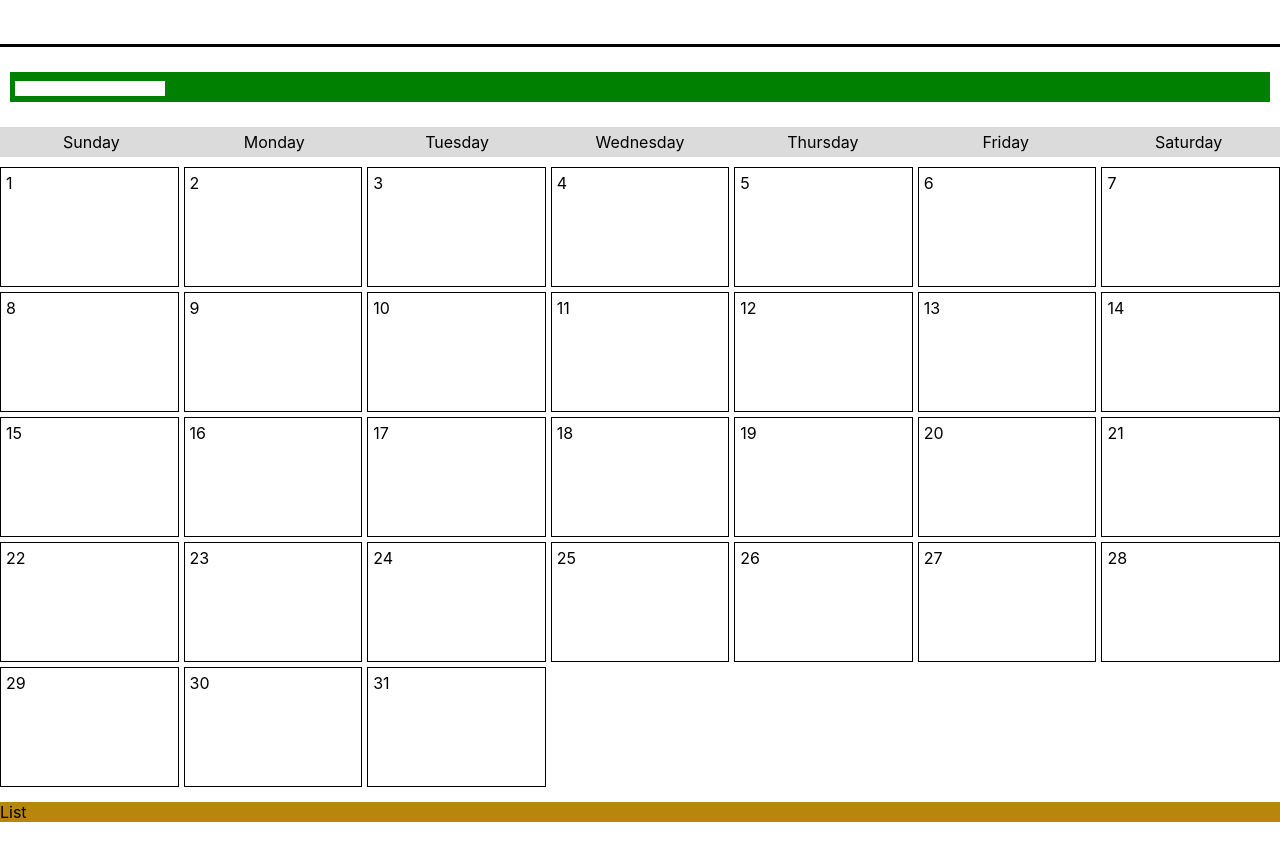
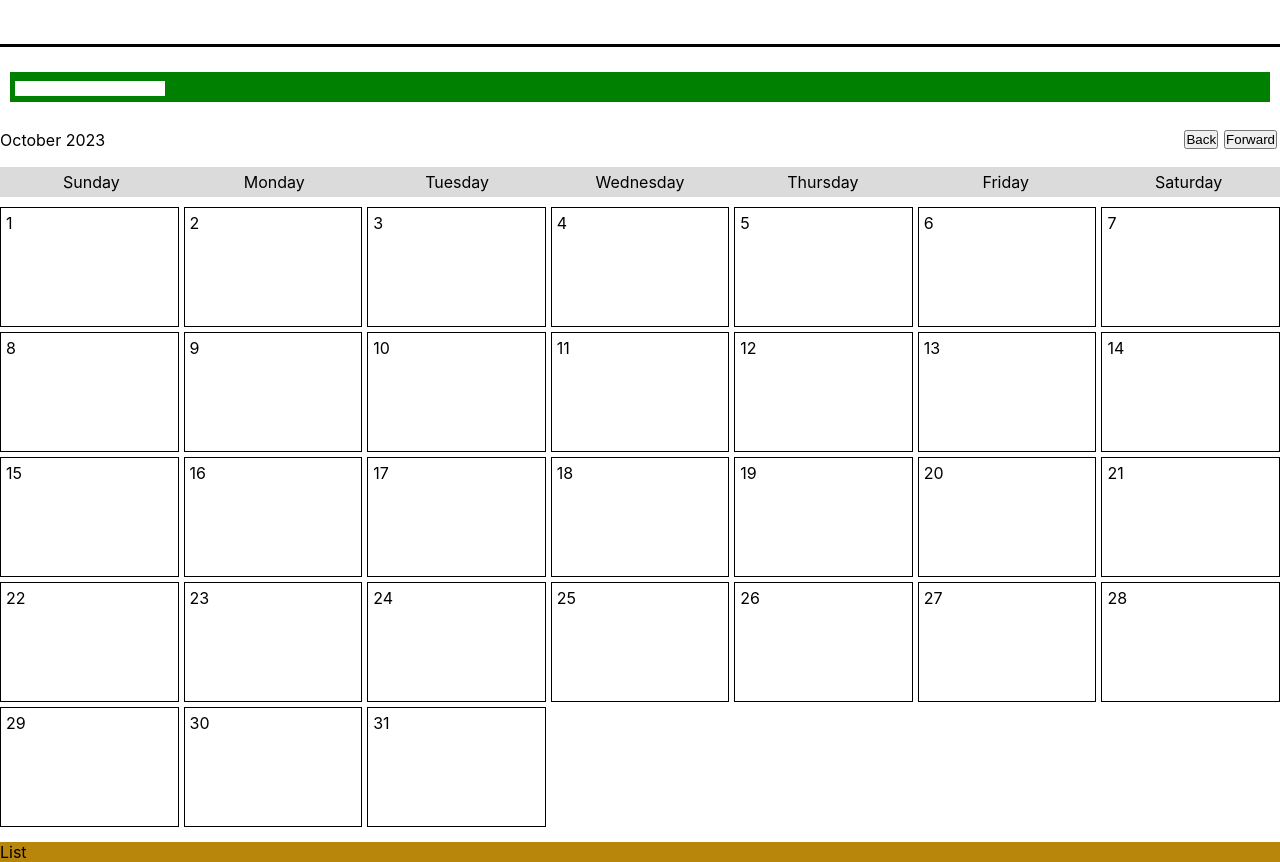
Before and after one commit to MeetYourCreator/reactjs-common-components, a React (Create React App) app: page / in a window 1280 px wide. Shown: the part 1580-2442 px from the top of the page. Before the commit the page ends 2402 px from the top, so only its background shows below. Built offline with nearby package versions, Linux system fonts and the light colour scheme.

Commit message:
create Header for calendar

```diff
--- a/src/components/DatePicker/DatePicker.tsx
+++ b/src/components/DatePicker/DatePicker.tsx
@@ -1,5 +1,7 @@
 import { useState, useEffect } from 'react';
 import { Day } from './Day';
+import { Header } from './Header';
+import { useBoolean } from '../useBoolean';
 import { DatePickerProps } from './types';
 import './styles.css';
 
@@ -12,6 +14,8 @@ export const DatePicker = () => {
   const [nav, setNav] = useState<any>([]);
   const [days, setDays] = useState<Array<any>>([]);
   const [dateDisplay, setDateDisplay] = useState<string>('');
+
+  const { setIsTrue } = useBoolean();
 
   const weekdays = [
     'Sunday',
@@ -48,16 +52,6 @@ export const DatePicker = () => {
       `${date.toLocaleDateString('en-us', { month: 'long' })} ${year}`
     );
 
-    const weekdays = [
-      'Sunday',
-      'Monday',
-      'Tuesday',
-      'Wednesday',
-      'Thursday',
-      'Friday',
-      'Saturday',
-    ];
-
     const paddingDays = weekdays.indexOf(dateString.split(', ')[0]);
 
     const daysArray = [];
@@ -83,6 +77,7 @@ export const DatePicker = () => {
 
   return (
     <>
+      <Header dateDisplay={dateDisplay} />
       <header className="calendarHeader">
         {weekdays.map((weekday) => {
           return <div>{weekday}</div>;
--- /dev/null
+++ b/src/components/DatePicker/Header.tsx
@@ -0,0 +1,15 @@
+import { useState } from 'react';
+import { HeaderProps } from './types';
+import './styles.css';
+
+export const Header = ({ dateDisplay }: HeaderProps) => {
+  return (
+    <header className="headerContainer">
+      <div>{dateDisplay}</div>
+      <div className="buttonContainer">
+        <button className="button">Back</button>
+        <button className="button">Forward</button>
+      </div>
+    </header>
+  );
+};
--- a/src/components/DatePicker/styles.css
+++ b/src/components/DatePicker/styles.css
@@ -1,3 +1,13 @@
+.headerContainer {
+  display: flex;
+  justify-content: space-between;
+  align-items: center;
+}
+
+.button {
+  margin: 3px;
+}
+
 .calendarHeader {
   display: grid;
   grid-template-columns: repeat(7, 1fr);
--- a/src/components/DatePicker/types.ts
+++ b/src/components/DatePicker/types.ts
@@ -2,6 +2,9 @@ export interface DatePickerProps {
   props: any;
 }
 
+export interface HeaderProps {
+  dateDisplay: string;
+}
 export interface DayProps {
   date: any;
 }
```
